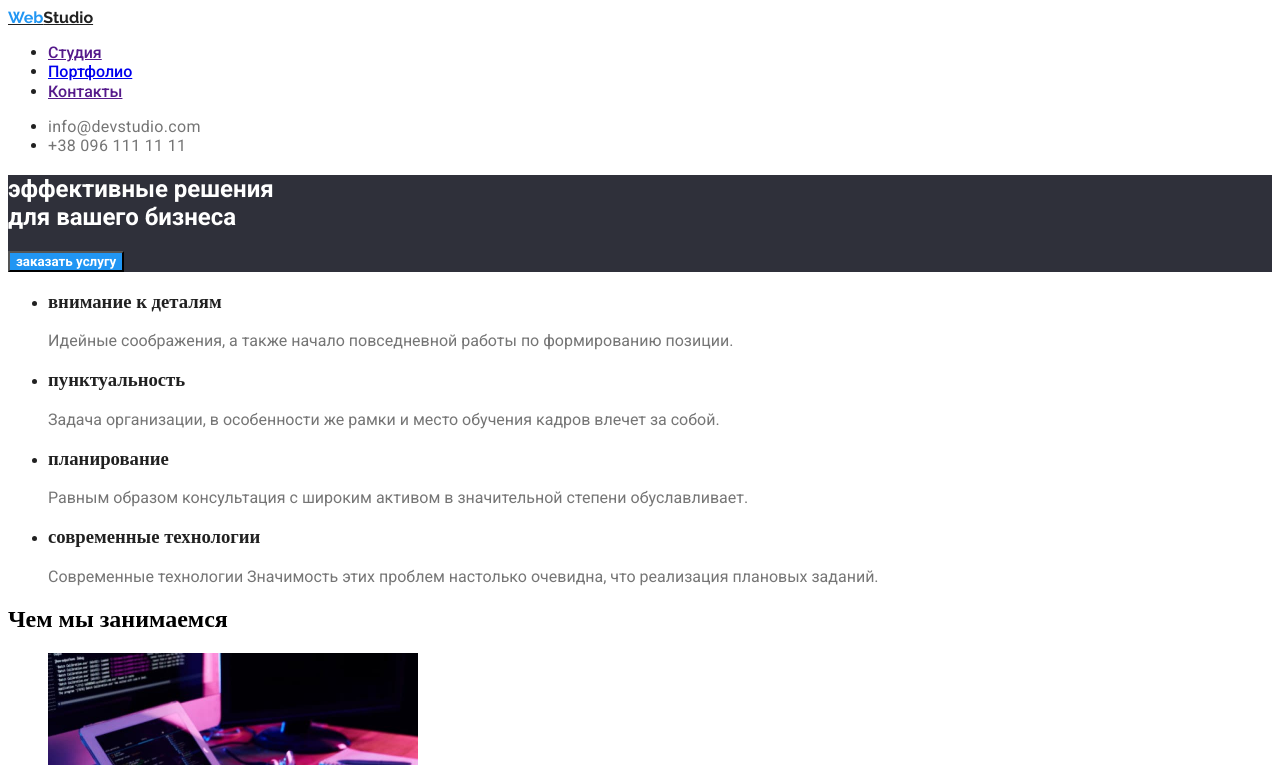
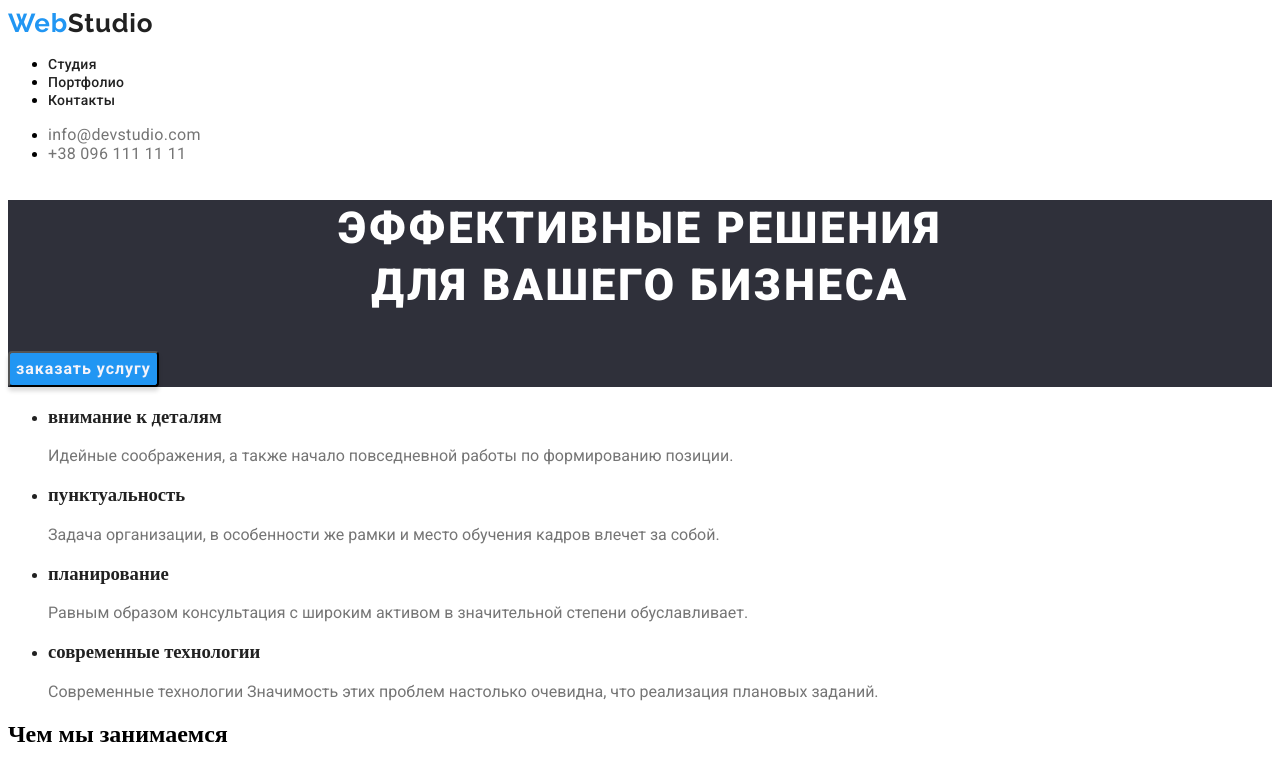
Before and after one commit to BohdanBilyk/goit-markup-hw-02, a plain HTML site: page index.html in a window 1280 px wide. Shown: the top 765 px of the page. Drawn offline with Linux system fonts and the light colour scheme.

Commit message:
Додва не вистачаючу стилізацію

```diff
--- a/css/styles.css
+++ b/css/styles.css
@@ -1,37 +1,50 @@
-
 :root {
   --color-accent: #2196f3;
   --color-text: #212121;
   --color-contact: #757575;
-  --color-wite: #FFFFFF;
-  --color-contrast: #2F303A;
-  --color-button:#F5F4FA;
-  --font-family:'Roboto';
+  --color-wite: #ffffff;
+  --color-contrast: #2f303a;
+  --color-button: #f5f4fa;
+  --font-family: 'Roboto';
 }
 .body {
-  font-family: 'Roboto', 'Releway', sans-serif;
-background-color:var(--color-wite);
-color:var(--color-text);
+  font-family: 'Roboto';
+  background-color: var(--color-wite);
+  color: var(--color-text);
+  font-size: 16px;
+  text-decoration: none;
 }
 .list {
   list-style: none;
 }
+
 /* header */
-.nav {
-  color:#212121;
+.logo {
+  color: var(--color-text);
+  font-family: 'Raleway';
+  font-style: normal;
+  font-weight: 700;
+  font-size: 26px;
+  line-height: 1.2;
+  letter-spacing: 0.03em;
+  text-decoration: none;
+}
+.link {
+  color: var(--color-text);
   font-family: 'Roboto';
+  font-style: normal;
   font-weight: 500;
-line-height: 1.2;
+  font-size: 14px;
+  line-height: 1.15;
+  letter-spacing: 0.02em;
+  text-decoration: none;
 }
-.logo {
-  color:var(--color-text);
-font-family:'Raleway';
-font-weight: 700;
-font-size: 1.2;
+.link:hover {
+  color: #2196f3;
 }
 .logoweb {
-  color:var(--color-accent);
-font-family:'Raleway';
+  color: var(--color-accent);
+  font-family: 'Raleway';
   font-weight: 700;
   font-size: 1.2;
 }
@@ -43,22 +56,43 @@ letter-spacing: 0.02em;
   color: #757575;
   text-decoration: none;
 }
+.link-gray:hover {
+  color: var(--color-accent);
+}
 /* hiro */
 .hiro {
+  background-color: var(--color-contrast);
+}
+.title {
   color: var(--color-wite);
   font-family: 'Roboto';
-background-color:var(--color-contrast);
+  font-style: normal;
+  font-weight: 900;
+  font-size: 44px;
+  line-height: 1.3;
+
+  text-align: center;
+  letter-spacing: 0.06em;
+  text-transform: uppercase;
 }
 .button {
-  color: var(--color-wite);
+  color: var(--color-button);
+  background-color: var(--color-accent);
   font-family: 'Roboto';
+  font-style: normal;
   font-weight: 700;
-font-size: 1.9;
-background-color: var(--color-accent);
+  font-size: 16px;
+  line-height: 1.9;
+  box-shadow: 0px 4px 4px rgba(0, 0, 0, 0.15);
+  border-radius: 4px;
+
+  display: flex;
+  align-items: center;
+  text-align: center;
+  letter-spacing: 0.06em;
 }
 .advantage {
   color: var(--color-text);
-font-size:1.15
 }
 .text {
   color: #757575;
@@ -74,32 +108,43 @@ font-size: 1.2;
   letter-spacing: 0.03em;
 }
 /* footer */
+.footer {
+
+  background-color: #2f303a;
+  text-decoration: none;
+}
 .logo-footer {
   font-family: 'Raleway';
   font-weight: 700;
-font-size: 1.2;
+  font-size: 26px;
+  line-height: 1, 2;
   color: #ffffff;
+  text-decoration: none;
 }
 .logoweb {
   font-family: 'Raleway';
   font-weight: 700;
-/* line-height: 1.2; */
-font-size: 1.2;
+  font-size: 26px;
+  line-height: 1, 2;
+  text-decoration: none;
+}
+.address{
+  color: var(--color-wite);
+  font-family: 'Roboto';
+  font-style: normal;
+  font-weight: 400;
+  font-size: 14px;
+  line-height: 24px;
+  letter-spacing: 0.03em;
 }
 
-.footer {
-  font-family: 'Roboto';
-font-weight: 400;
-font-size: 1.7;
-color: #ffffff;
-background-color: #2f303a;
-text-decoration: none;
-}
+
+
 /* portfolio */
+
 .portfolio-buttons {
   font-family: 'Roboto';
-background-color: var(--color-button
-  );
+  background-color: var(--color-button);
   cursor: pointer;
   border: none;
   border-radius: 4px;
--- a/index.html
+++ b/index.html
@@ -40,8 +40,11 @@
       <main>
         <!--главный заголовок-->
         <section class="hiro">
-        <h1>эффективные решения <br/> для вашего бизнеса</h1>
+        <div class="baground-title">
+          <h1 class="title">эффективные решения <br/> для вашего бизнеса</h1>
+
         <button type="button" class="button">заказать услугу</button>
+      </div>
       </section>
           <!--преимущества-->
       <section class="advantage">
@@ -155,8 +158,8 @@
   </main>
   <!--подвал-->
   <footer class="footer">
-    <a href="./index.html"><span class="logoweb">Web</span><span class="logo-footer" >Studio</span></a>
-    <address>г. Киев, пр-т Леси Украинки, 26</address>
+    <a href="./index.html" class="logo"><span class="logoweb">Web</span><span class="logo-footer" >Studio</span></a>
+    <address class="address">г. Киев, пр-т Леси Украинки, 26</address>
       <ul>
         <li>
     <a href="mailto:" class="link-gray">info@example.com</a>
```
Also changed, not shown: portfolio.html (+0 -18 lines). Lines whose indentation alone changed are shown as unchanged.
